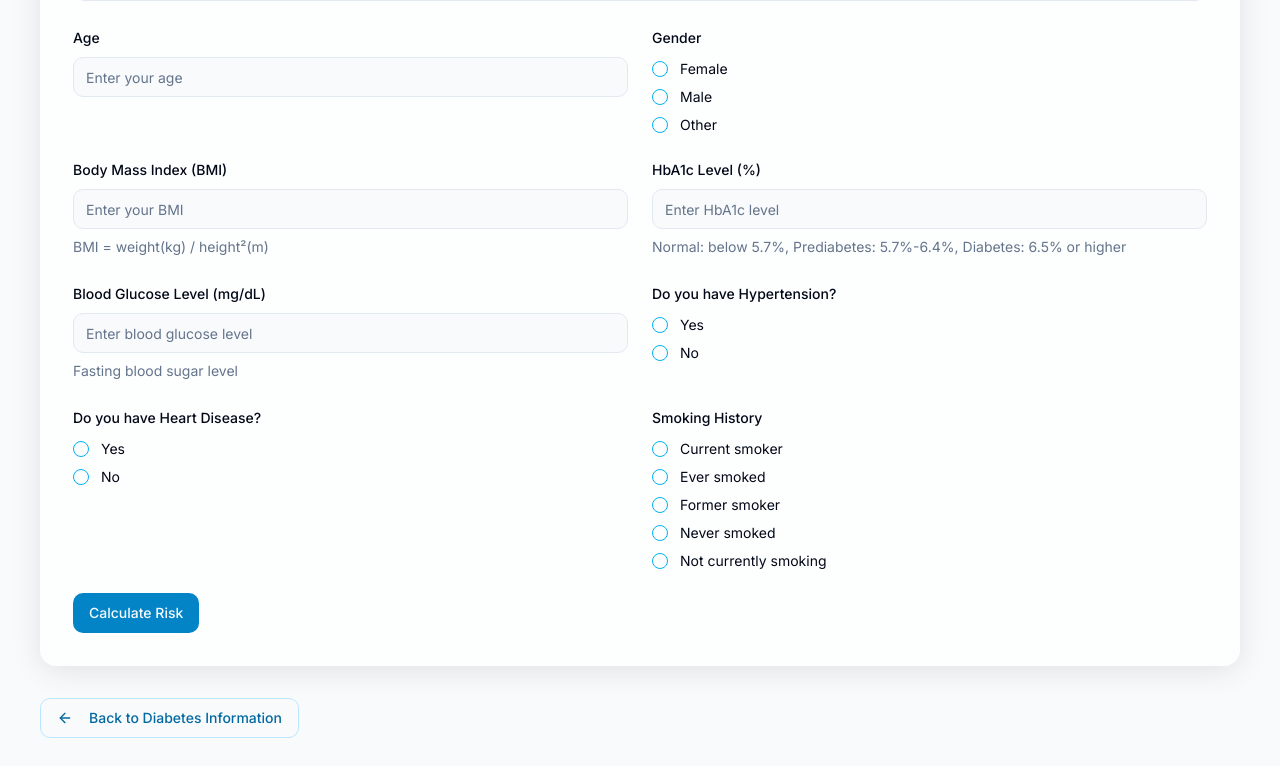
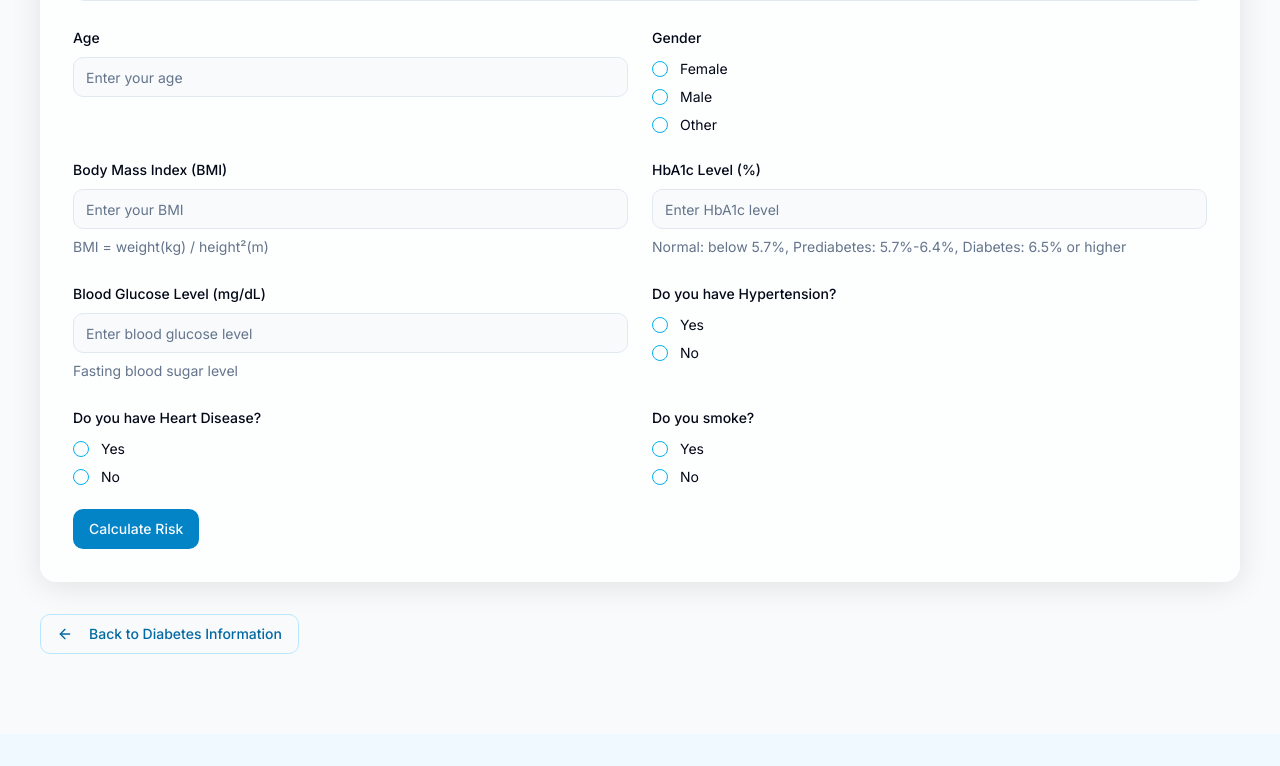
Before and after one commit to GokulStark3000/caremodel-portal, a React (Vite) app: page /disease/diabetes/predict in a window 1280 px wide. Shown: the part 474-1240 px from the top of the page. Built offline with nearby package versions, Linux system fonts and the light colour scheme.

Commit message:
Refactor smoking history input
Changes smoking history input to a yes/no question format.

```diff
--- a/src/pages/diseases/DiabetesPredict.tsx
+++ b/src/pages/diseases/DiabetesPredict.tsx
@@ -4,7 +4,6 @@ import PredictionLayout from '@/components/layout/PredictionLayout';
 import { Droplet, AlertCircle } from 'lucide-react';
 import { Input } from '@/components/ui/input';
 import { Button } from '@/components/ui/button';
-import { Card } from '@/components/ui/card';
 import { Dialog, DialogContent, DialogDescription, DialogHeader, DialogTitle } from '@/components/ui/dialog';
 import { Form, FormControl, FormDescription, FormField, FormItem, FormLabel, FormMessage } from '@/components/ui/form';
 import { RadioGroup, RadioGroupItem } from '@/components/ui/radio-group';
@@ -27,8 +26,8 @@ const formSchema = z.object({
   gender: z.enum(["Female", "Male", "Other"], {
     required_error: "Please select your gender",
   }),
-  smoking_history: z.enum(["current", "ever", "former", "never", "not current"], {
-    required_error: "Please select your smoking history",
+  smoking: z.enum(["0", "1"], {
+    required_error: "Please select if you smoke",
   })
 });
 
@@ -48,7 +47,7 @@ const DiabetesPredict = () => {
       HbA1c_level: undefined,
       blood_glucose_level: undefined,
       gender: undefined,
-      smoking_history: undefined,
+      smoking: undefined,
     },
   });
 
@@ -65,11 +64,11 @@ const DiabetesPredict = () => {
       blood_glucose_level: data.blood_glucose_level,
       gender_Male: data.gender === "Male" ? 1 : 0,
       gender_Other: data.gender === "Other" ? 1 : 0,
-      smoking_history_current: data.smoking_history === "current" ? 1 : 0,
-      smoking_history_ever: data.smoking_history === "ever" ? 1 : 0,
-      smoking_history_former: data.smoking_history === "former" ? 1 : 0,
-      smoking_history_never: data.smoking_history === "never" ? 1 : 0,
-      smoking_history_not_current: data.smoking_history === "not current" ? 1 : 0,
+      smoking_history_current: data.smoking === "1" ? 1 : 0,
+      smoking_history_ever: data.smoking === "1" ? 1 : 0,
+      smoking_history_former: data.smoking === "1" ? 1 : 0,
+      smoking_history_never: data.smoking === "0" ? 1 : 0,
+      smoking_history_not_current: data.smoking === "0" ? 1 : 0,
     };
 
     console.log("Model input:", modelInput);
@@ -98,8 +97,7 @@ const DiabetesPredict = () => {
 
     // Gender and smoking can also contribute
     if (data.gender === "Male") score += 5;
-    if (data.smoking_history === "current") score += 10;
-    else if (data.smoking_history === "former" || data.smoking_history === "ever") score += 5;
+    if (data.smoking === "1") score += 10;
 
     // Scale to percentage (0-100)
     const finalScore = Math.min(Math.round(score), 100);
@@ -291,10 +289,10 @@ const DiabetesPredict = () => {
 
             <FormField
               control={form.control}
-              name="smoking_history"
+              name="smoking"
               render={({ field }) => (
                 <FormItem className="space-y-3">
-                  <FormLabel>Smoking History</FormLabel>
+                  <FormLabel>Do you smoke?</FormLabel>
                   <FormControl>
                     <RadioGroup
                       onValueChange={field.onChange}
@@ -303,33 +301,15 @@ const DiabetesPredict = () => {
                     >
                       <FormItem className="flex items-center space-x-3 space-y-0">
                         <FormControl>
-                          <RadioGroupItem value="current" />
+                          <RadioGroupItem value="1" />
                         </FormControl>
-                        <FormLabel className="font-normal">Current smoker</FormLabel>
+                        <FormLabel className="font-normal">Yes</FormLabel>
                       </FormItem>
                       <FormItem className="flex items-center space-x-3 space-y-0">
                         <FormControl>
-                          <RadioGroupItem value="ever" />
+                          <RadioGroupItem value="0" />
                         </FormControl>
-                        <FormLabel className="font-normal">Ever smoked</FormLabel>
-                      </FormItem>
-                      <FormItem className="flex items-center space-x-3 space-y-0">
-                        <FormControl>
-                          <RadioGroupItem value="former" />
-                        </FormControl>
-                        <FormLabel className="font-normal">Former smoker</FormLabel>
-                      </FormItem>
-                      <FormItem className="flex items-center space-x-3 space-y-0">
-                        <FormControl>
-                          <RadioGroupItem value="never" />
-                        </FormControl>
-                        <FormLabel className="font-normal">Never smoked</FormLabel>
-                      </FormItem>
-                      <FormItem className="flex items-center space-x-3 space-y-0">
-                        <FormControl>
-                          <RadioGroupItem value="not current" />
-                        </FormControl>
-                        <FormLabel className="font-normal">Not currently smoking</FormLabel>
+                        <FormLabel className="font-normal">No</FormLabel>
                       </FormItem>
                     </RadioGroup>
                   </FormControl>
```
